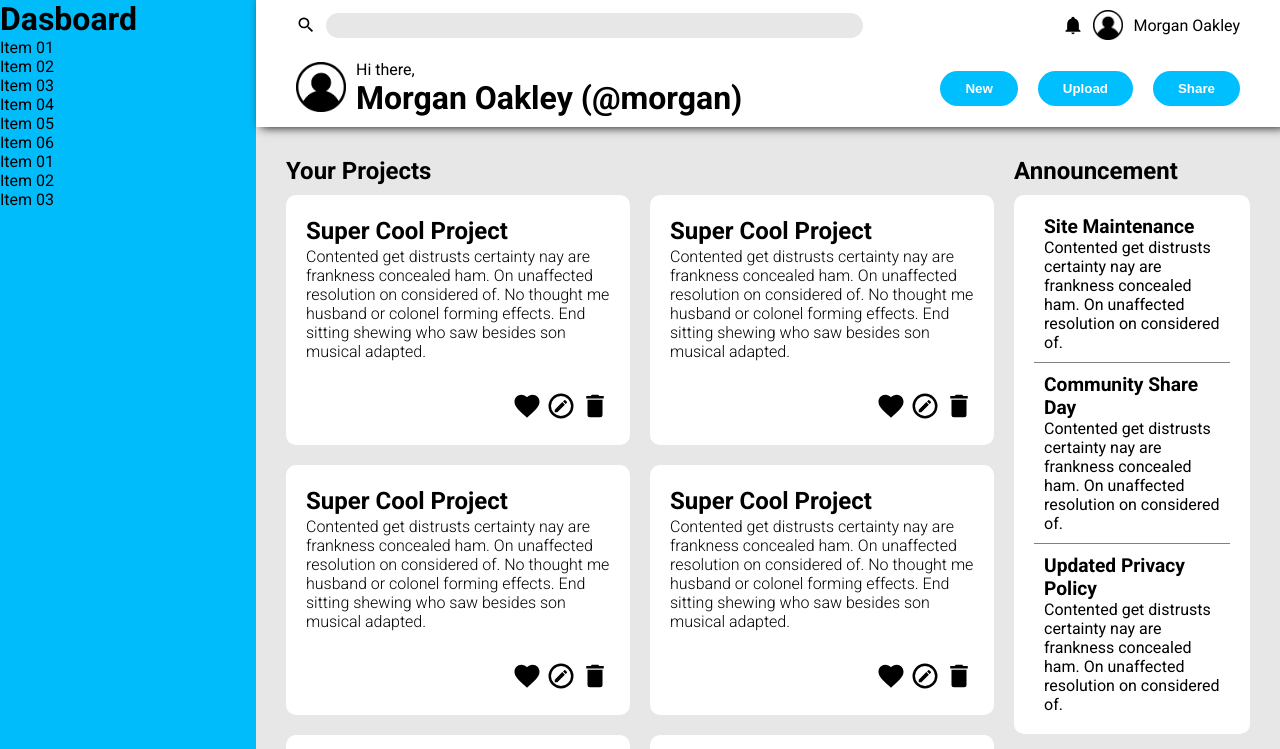
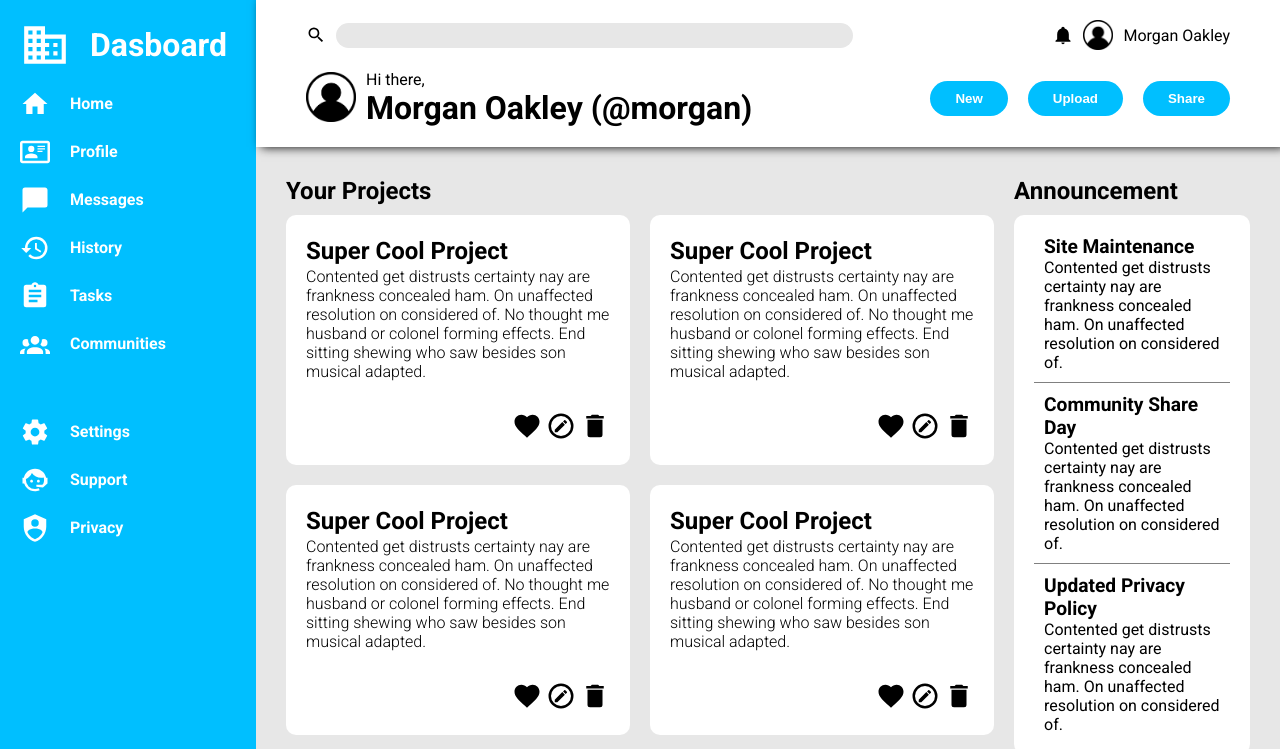
Before and after one commit to AngeloAXNGR/admin-dashboard, a plain HTML site: page index.html in a window 1280 px wide. Shown: the top 749 px of the page. Drawn offline with Linux system fonts and the light colour scheme.

Commit message:
Make layout for sidebar

```diff
--- a/index.html
+++ b/index.html
@@ -52,21 +52,58 @@
 
     <!-- Sidebar -->
     <div class="sidebar">
-      <h1>Dasboard</h1>
-      <ul>
-        <li>Item 01</li>
-        <li>Item 02</li>
-        <li>Item 03</li>
-        <li>Item 04</li>
-        <li>Item 05</li>
-        <li>Item 06</li>
-      </ul>
 
-      <ul>
-        <li>Item 01</li>
-        <li>Item 02</li>
-        <li>Item 03</li>
-      </ul>
+      <div class="sidebar-title">
+        <img src="img/company.svg" alt="" class="filter-white">
+        <h1>Dasboard</h1>
+      </div>
+
+      <div class="menu-items">
+        <ul>
+          <li>
+            <img src="img/home.svg" alt="" class="filter-white">
+            <p>Home</p>
+          </li>
+
+          <li>
+            <img src="img/profile-card.svg" alt="" class="filter-white">
+            <p>Profile</p>
+          </li>
+          <li>
+            <img src="img/message.svg" alt="" class="filter-white">
+            <p>Messages</p>
+          </li>
+          <li>
+            <img src="img/history.svg" alt="" class="filter-white">
+            <p>History</p>
+          </li>
+          <li>
+            <img src="img/task.svg" alt="" class="filter-white">
+            <p>Tasks</p>
+          </li>
+          <li>
+            <img src="img/communities.svg" alt="" class="filter-white">
+            <p>Communities</p>
+          </li>
+        </ul>
+      </div>
+
+      <div class="menu-items">
+        <ul>
+          <li>
+            <img src="img/settings.svg" alt="" class="filter-white">
+            <p>Settings</p>
+          </li>
+          <li>
+            <img src="img/support.svg" alt="" class="filter-white">
+            <p>Support</p>
+          </li>
+          <li>
+            <img src="img/privacy.svg" alt="" class="filter-white">
+            <p>Privacy</p>
+          </li>
+        </ul>
+      </div>
     </div>
 
     <!-- Dashboard -->
--- a/styles/styles.css
+++ b/styles/styles.css
@@ -17,10 +17,49 @@ body{
 }
 
 .sidebar{
-  background-color: rgb(0, 188, 250);
+  background-color: rgb(0, 191, 255);
   grid-column: 1 / 2;
   grid-row: 1 / 3;
+  padding: 20px;
+  color:white;
+  font-weight: bold;
 }
+.sidebar-title{
+  display: flex;
+  align-items: center;
+  gap: 20px;
+  margin-bottom: 10px;
+}
+
+.sidebar-title img{
+  height: 50px;
+}
+
+
+
+.menu-items ul > li > img{
+  height: 30px;
+}
+
+.menu-items > ul > li{
+  display:flex;
+  align-items: center;
+  gap: 20px;
+}
+
+.menu-items ul{
+  list-style:none;
+  line-height: 3rem;
+}
+
+.menu-items:last-child ul{
+  margin-top: 40px;
+}
+
+.filter-white{
+  filter: invert(100%) sepia(100%) saturate(0%) hue-rotate(52deg) brightness(106%) contrast(103%);
+}
+
 
 .header{
   grid-column: 2 / 4;
@@ -30,7 +69,7 @@ body{
   display:flex;
   flex-direction: column;
   justify-content: space-between;
-  padding: 10px;
+  padding: 20px;
 }
 
 .upper-header,
```
Also changed, not shown: img/communities.svg (added), img/company.svg (added), img/history.svg (added), img/home.svg (added), img/message.svg (added), img/privacy.svg (added), img/profile-card.svg (added), img/settings.svg (added), img/support.svg (added), img/task.svg (added).
